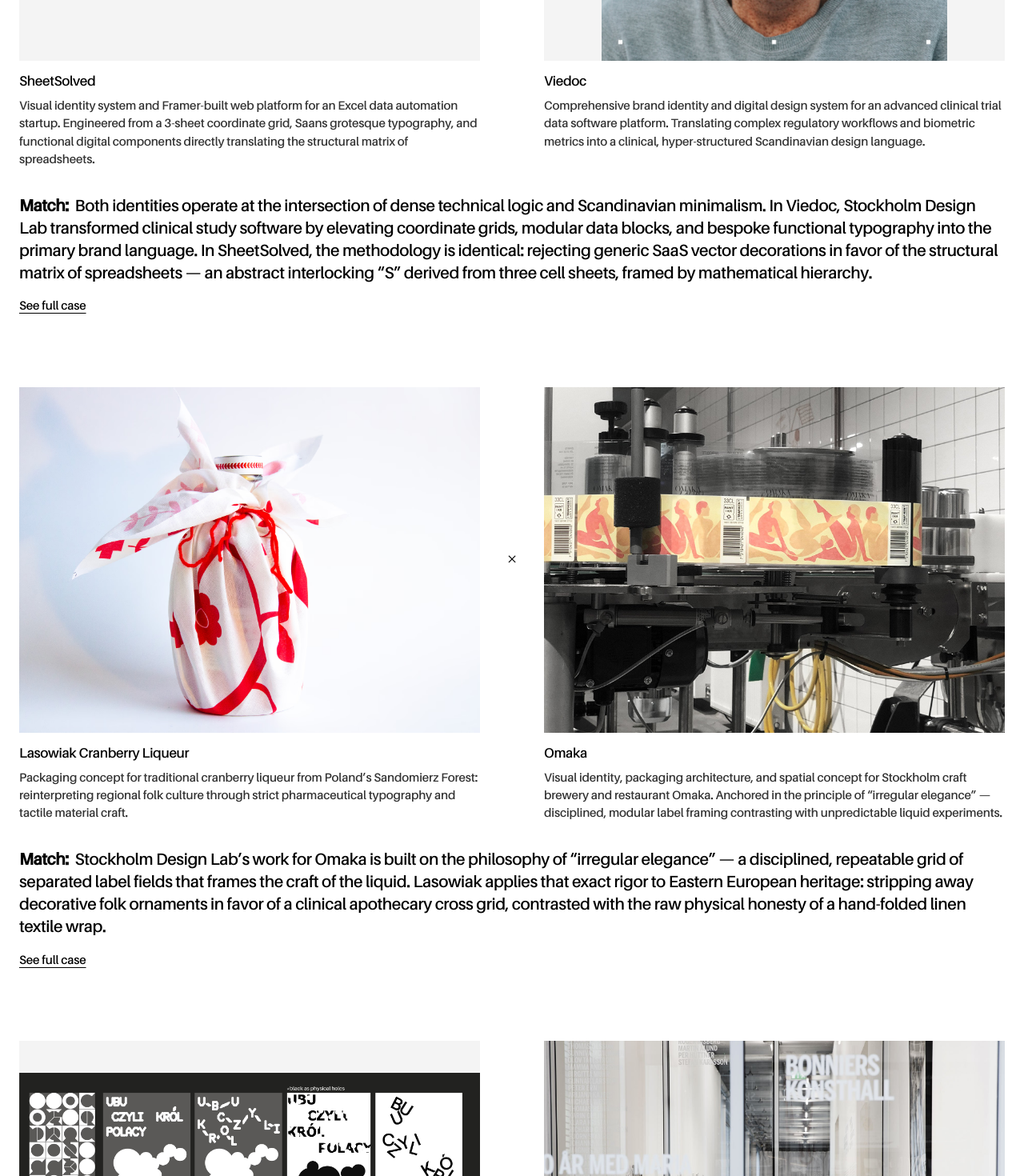
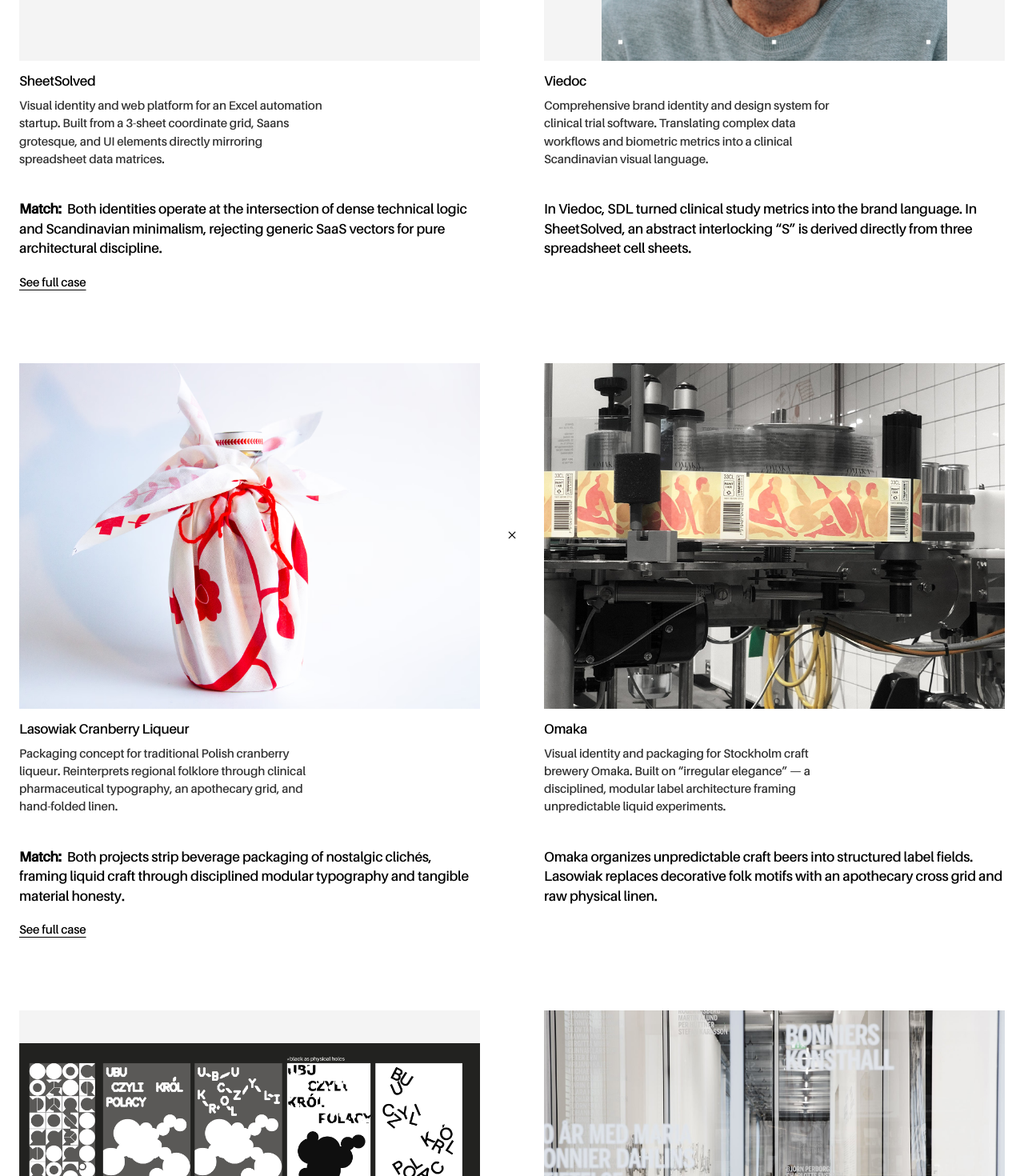
Before and after one commit to Ruvego409/portfolio, a Next.js app in the folder portfolio/: page /for/stockholm-design-lab in a window 1280 px wide. Shown: the part 620-2090 px from the top of the page at 80% size. Built offline with nearby package versions, Linux system fonts and the light colour scheme.

Commit message:
Split Match section into two columns, shorten copy, and narrow project descriptions for optimal readability

```diff
--- a/portfolio/src/components/stockholm-design-lab/StockholmDesignLabPitchPage.module.css
+++ b/portfolio/src/components/stockholm-design-lab/StockholmDesignLabPitchPage.module.css
@@ -4,8 +4,8 @@
    - Font: Lab Grotesque
    - Palette: Pure #000000 on #ffffff
    - Static hero images with central × multiplier
-   - Side-by-side Project Name & Descriptions
-   - Prominent full-width Match statement & See full case link
+   - Narrower, punchy case descriptions
+   - 2-column balanced Match statement & See full case link
 ───────────────────────────────────────────────────────────── */
 
 .page {
@@ -152,28 +152,44 @@
   margin: 0;
 }
 
+/* Narrowed measure for optimal editorial reading comfort */
 .projectDesc {
   font-size: 15px;
   line-height: 1.48;
   letter-spacing: -0.01em;
   color: #333333;
   margin: 0;
+  max-width: 380px;
 }
 
-/* ── Row 3: Full Width Match Block ── */
+/* ── Row 3: 2-Column Match Block (Aligned with layout) ── */
 .matchBlock {
   grid-column: 1 / -1;
   grid-row: 3;
-  margin-top: 18px;
+  margin-top: 24px;
   width: 100%;
 }
 
+.matchGrid {
+  display: grid;
+  grid-template-columns: 1fr 1fr;
+  column-gap: 80px; /* 24px + 32px + 24px: perfectly mirrors the two project columns above */
+  row-gap: 16px;
+  width: 100%;
+  align-items: start;
+}
+
+.matchCol {
+  display: flex;
+  flex-direction: column;
+}
+
 .matchText {
-  font-size: clamp(18px, 1.6vw, 23px);
-  line-height: 1.36;
-  letter-spacing: -0.02em;
+  font-size: clamp(16px, 1.35vw, 19px);
+  line-height: 1.42;
+  letter-spacing: -0.015em;
   color: #000000;
-  margin: 0 0 16px 0;
+  margin: 0;
   font-weight: 400;
 }
 
@@ -183,7 +199,7 @@
 }
 
 .linkWrap {
-  margin-top: 12px;
+  margin-top: 18px;
 }
 
 .seeFullCase {
@@ -242,6 +258,10 @@
     margin-bottom: 8px;
   }
 
+  .projectDesc {
+    max-width: 100%;
+  }
+
   .crossDivider {
     grid-column: 1;
     grid-row: 3;
@@ -267,6 +287,12 @@
     margin-top: 14px;
   }
 
+  .matchGrid {
+    grid-template-columns: 1fr;
+    column-gap: 0;
+    row-gap: 12px;
+  }
+
   .caseSection {
     margin-bottom: 60px;
   }
--- a/portfolio/src/components/stockholm-design-lab/StockholmDesignLabPitchPage.tsx
+++ b/portfolio/src/components/stockholm-design-lab/StockholmDesignLabPitchPage.tsx
@@ -17,7 +17,8 @@ interface CaseComparison {
   id: string
   myProject: ProjectItem
   theirProject: ProjectItem
-  matchDesc: string
+  matchCol1: string
+  matchCol2: string
 }
 
 const COMPARISONS: CaseComparison[] = [
@@ -26,60 +27,66 @@ const COMPARISONS: CaseComparison[] = [
     myProject: {
       title: 'SheetSolved',
       slug: 'sheetsolved',
-      desc: 'Visual identity system and Framer-built web platform for an Excel data automation startup. Engineered from a 3-sheet coordinate grid, Saans grotesque typography, and functional digital components directly translating the structural matrix of spreadsheets.',
+      desc: 'Visual identity and web platform for an Excel automation startup. Built from a 3-sheet coordinate grid, Saans grotesque, and UI elements directly mirroring spreadsheet data matrices.',
       img: '/media/ktl5UH5AFDMm4JWqXWHLbyPbvg.png',
       alt: 'SheetSolved responsive web interface and landing page design',
       fit: 'contain',
     },
     theirProject: {
       title: 'Viedoc',
-      desc: 'Comprehensive brand identity and digital design system for an advanced clinical trial data software platform. Translating complex regulatory workflows and biometric metrics into a clinical, hyper-structured Scandinavian design language.',
+      desc: 'Comprehensive brand identity and design system for clinical trial software. Translating complex data workflows and biometric metrics into a clinical Scandinavian visual language.',
       img: '/media/sdl/sdl-viedoc-ui.png',
       alt: 'Viedoc clinical data software platform visual identity system by Stockholm Design Lab',
       fit: 'contain',
     },
-    matchDesc:
-      'Both identities operate at the intersection of dense technical logic and Scandinavian minimalism. In Viedoc, Stockholm Design Lab transformed clinical study software by elevating coordinate grids, modular data blocks, and bespoke functional typography into the primary brand language. In SheetSolved, the methodology is identical: rejecting generic SaaS vector decorations in favor of the structural matrix of spreadsheets — an abstract interlocking “S” derived from three cell sheets, framed by mathematical hierarchy.',
+    matchCol1:
+      'Both identities operate at the intersection of dense technical logic and Scandinavian minimalism, rejecting generic SaaS vectors for pure architectural discipline.',
+    matchCol2:
+      'In Viedoc, SDL turned clinical study metrics into the brand language. In SheetSolved, an abstract interlocking “S” is derived directly from three spreadsheet cell sheets.',
   },
   {
     id: 'lasowiak-omaka',
     myProject: {
       title: 'Lasowiak Cranberry Liqueur',
       slug: 'lasowiak-cranberry-liqueur',
-      desc: 'Packaging concept for traditional cranberry liqueur from Poland’s Sandomierz Forest: reinterpreting regional folk culture through strict pharmaceutical typography and tactile material craft.',
+      desc: 'Packaging concept for traditional Polish cranberry liqueur. Reinterprets regional folklore through clinical pharmaceutical typography, an apothecary grid, and hand-folded linen.',
       img: '/media/2LVl4gPAeX2Z4jsNezslguRIEg.jpg',
       alt: 'Lasowiak cranberry liqueur bottle on raw folk textile',
       fit: 'cover',
     },
     theirProject: {
       title: 'Omaka',
-      desc: 'Visual identity, packaging architecture, and spatial concept for Stockholm craft brewery and restaurant Omaka. Anchored in the principle of “irregular elegance” — disciplined, modular label framing contrasting with unpredictable liquid experiments.',
+      desc: 'Visual identity and packaging for Stockholm craft brewery Omaka. Built on “irregular elegance” — a disciplined, modular label architecture framing unpredictable liquid experiments.',
       img: '/media/sdl/sdl-omaka-cans.jpg',
       alt: 'Omaka craft brewery identity and packaging system by Stockholm Design Lab',
       fit: 'cover',
     },
-    matchDesc:
-      'Stockholm Design Lab’s work for Omaka is built on the philosophy of “irregular elegance” — a disciplined, repeatable grid of separated label fields that frames the craft of the liquid. Lasowiak applies that exact rigor to Eastern European heritage: stripping away decorative folk ornaments in favor of a clinical apothecary cross grid, contrasted with the raw physical honesty of a hand-folded linen textile wrap.',
+    matchCol1:
+      'Both projects strip beverage packaging of nostalgic clichés, framing liquid craft through disciplined modular typography and tangible material honesty.',
+    matchCol2:
+      'Omaka organizes unpredictable craft beers into structured label fields. Lasowiak replaces decorative folk motifs with an apothecary cross grid and raw physical linen.',
   },
   {
     id: 'ubu-orionteatern',
     myProject: {
       title: 'Ubu Roi ou les Polonais',
       slug: 'ubu',
-      desc: 'An editorial and typographic exploration of Alfred Jarry’s absurdist 1896 play: cutting holes into letterforms and collapsing layout structures across spreads to mirror the narrative dissolution of Ubu’s kingdom.',
+      desc: 'Typographic publication of Alfred Jarry’s absurdist play. Circular cutouts in letterforms and collapsing layout grids mirror the political dissolution of King Ubu’s reign.',
       img: '/media/BjsAOjLC5f3e9YKMBpst1WHBoI.png',
       alt: 'Open spread of Ubu Roi book with deconstructed typography and falling letterforms',
       fit: 'contain',
     },
     theirProject: {
       title: 'Orionteatern',
-      desc: 'Visual identity system for Stockholm’s avant-garde performing arts theatre, housed in a former mechanical engineering factory. Embracing the building’s industrial scale through raw typography, dynamic kinetic constellations, and spatial signage.',
+      desc: 'Visual identity for Stockholm’s avant-garde theatre in a former mechanical factory. Embraces raw industrial scale through bold Futura, kinetic typography, and physical signage.',
       img: '/media/sdl/sdl-orionteatern-posters.jpg',
       alt: 'Orionteatern avant-garde theatre identity and typography by Stockholm Design Lab',
       fit: 'cover',
     },
-    matchDesc:
-      'Located in a former mechanical workshop, Orionteatern demanded an identity that matched its bold, unconventional stage experiments. SDL bypassed conventional theatre branding, utilizing industrial raw Futura, metal sign lettering, and a dynamic kinetic constellation that disrupts traditional layouts. In Ubu Roi, typographic anatomy undergoes that same theatrical trial: letterforms cease to be neutral carriers of text and become physical performers whose disintegration mirrors the narrative itself.',
+    matchCol1:
+      'Both identities treat typography as an active theatrical participant rather than a neutral text carrier, breaking standard grid rules to mirror physical drama.',
+    matchCol2:
+      'SDL channeled the raw mechanics of an industrial workshop into kinetic type. In Ubu Roi, typographic anatomy dissolves across spreads in sync with the narrative collapse.',
   },
 ]
 
@@ -147,11 +154,21 @@ export function StockholmDesignLabPitchPage() {
                   <p className={styles.projectDesc}>{comp.theirProject.desc}</p>
                 </div>
 
-                {/* 6. Match Block (Full Width) */}
+                {/* 6. Match Block (2 Columns) */}
                 <div className={styles.matchBlock}>
-                  <p className={styles.matchText}>
-                    <strong className={styles.matchPrefix}>Match:</strong> {comp.matchDesc}
-                  </p>
+                  <div className={styles.matchGrid}>
+                    <div className={styles.matchCol}>
+                      <p className={styles.matchText}>
+                        <strong className={styles.matchPrefix}>Match:</strong> {comp.matchCol1}
+                      </p>
+                    </div>
+                    <div className={styles.matchCol}>
+                      <p className={styles.matchText}>
+                        {comp.matchCol2}
+                      </p>
+                    </div>
+                  </div>
+
                   {comp.myProject.slug && (
                     <div className={styles.linkWrap}>
                       <Link href={`/${comp.myProject.slug}`} className={styles.seeFullCase}>
```
